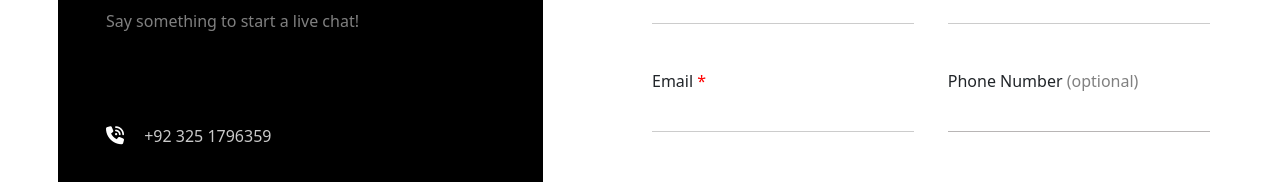
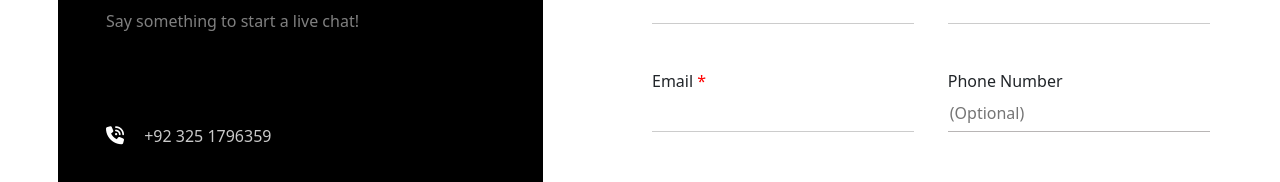
Before and after one commit to Shehryar02/brandPortfolioFrontend, a React (Vite) app: page /contact in a window 1280 px wide. Shown: the part 298-480 px from the top of the page. Built offline with nearby package versions, Linux system fonts and the light colour scheme.

Commit message:
Changing pe changing

```diff
--- a/src/Components/Pricing/Pricing.jsx
+++ b/src/Components/Pricing/Pricing.jsx
@@ -68,9 +68,9 @@ const Pricing = ({image, originalPrice, discountPrice, basicFeatures, premiumFea
                     <h3 className="m-0 text-center">Flat 40% Off on All Services</h3>
                   </div>
 
-                  <div className="dicsountTagLower_2 contact-button">
+                  <button onClick={()=>{window.scrollTo({ top: 0, behavior: 'smooth' });navigate("/contact");}} className="dicsountTagLower_2 contact-button">
                     <h3 className="m-0 text-center">Contact Us</h3>
-                  </div>
+                  </button>
 
               </div>
               </div>
--- a/src/Pages/Contact/Contact.jsx
+++ b/src/Pages/Contact/Contact.jsx
@@ -194,10 +194,11 @@ const handleSubmit = async (e) => {
                     {errors.email && <p style={{ color: 'red', fontSize: '0.9rem' }}>{errors.email}</p>}
                   </div>
                   <div className='contactInputContainingDiv'>
-                    <h6>Phone Number <span style={{ color: 'gray', fontWeight: '200' }}>(optional)</span></h6>
+                    <h6 className='d-flex flex-column'>Phone Number </h6>
                     <input
                     className='contactInput'
                       type="text"
+                      placeholder='(Optional)'
                       value={phone}
                       onChange={(e) => setPhone(e.target.value)}
                     />
```
